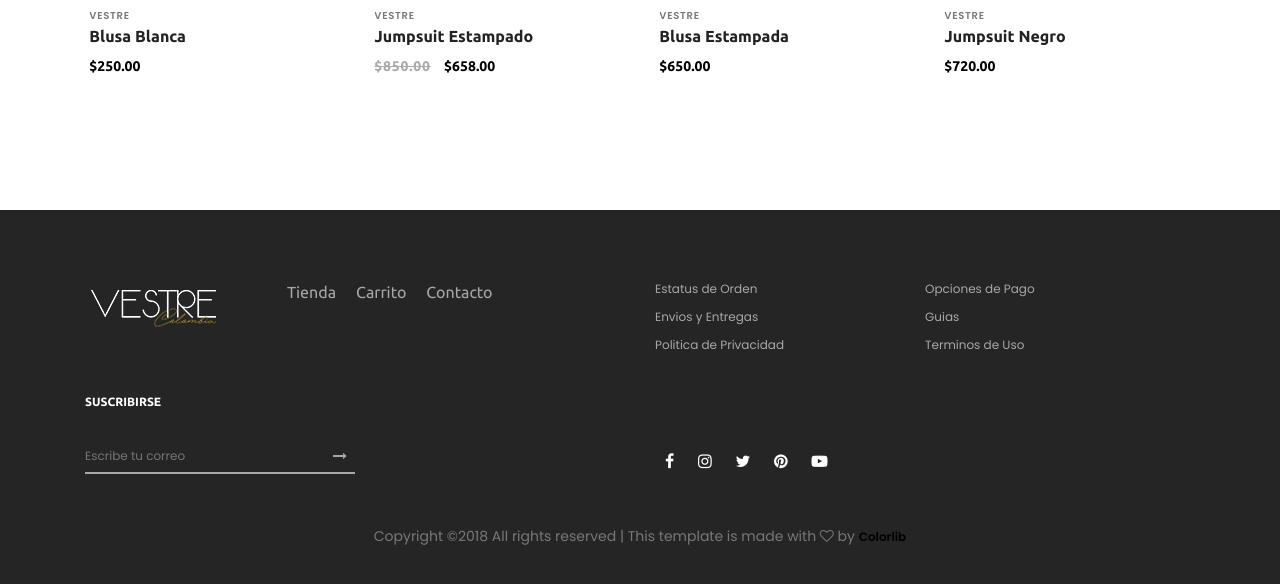
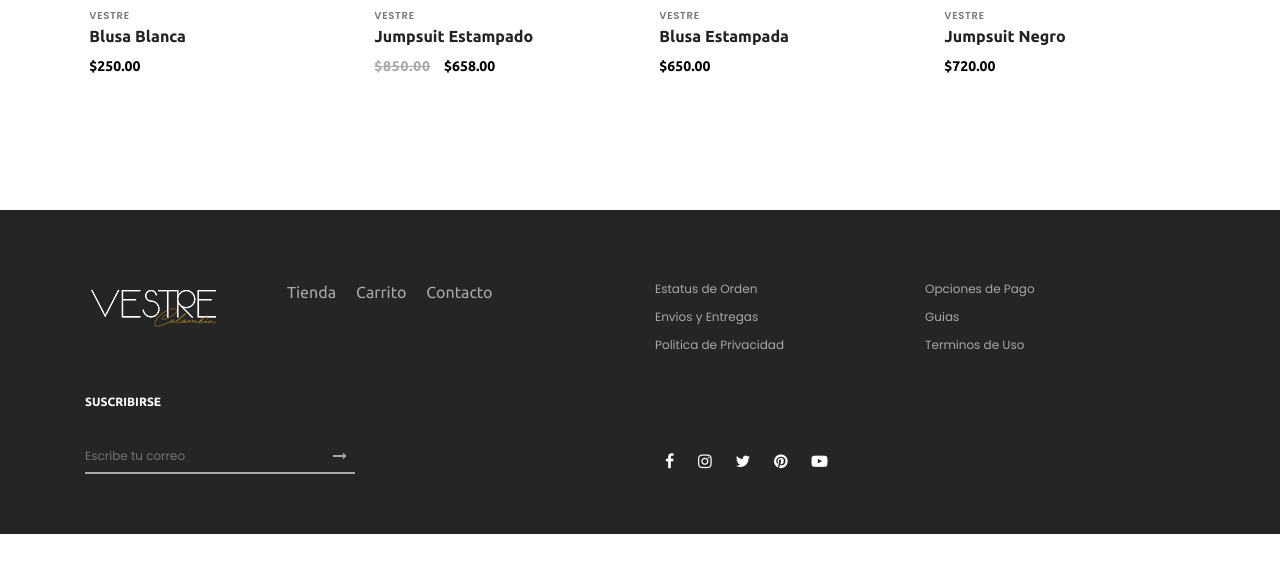
Before and after one commit to jpe239/jpe239.github.io, a plain HTML site: page index.html in a window 1280 px wide. Shown: the part 1467-2051 px from the top of the page. After the commit the page ends 2001 px from the top, so only its background shows below. Drawn offline with Linux system fonts and the light colour scheme; files whose address does not match are found by name.

Commit message:
Remove Footere

```diff
--- a/index.html
+++ b/index.html
@@ -462,17 +462,6 @@
                     </div>
                 </div>
             </div>
-
-<div class="row mt-5">
-                <div class="col-md-12 text-center">
-                    <p>
-                        <!-- Link back to Colorlib can't be removed. Template is licensed under CC BY 3.0. -->
-    Copyright &copy;<script>document.write(new Date().getFullYear());</script> All rights reserved | This template is made with <i class="fa fa-heart-o" aria-hidden="true"></i> by <a href="https://colorlib.com" target="_blank">Colorlib</a>
-    <!-- Link back to Colorlib can't be removed. Template is licensed under CC BY 3.0. -->
-                    </p>
-                </div>
-            </div>
-
         </div>
     </footer>
     <!-- ##### Footer Area End ##### -->
```
Also changed, not shown: single-product-details.html (+0 -11 lines).
